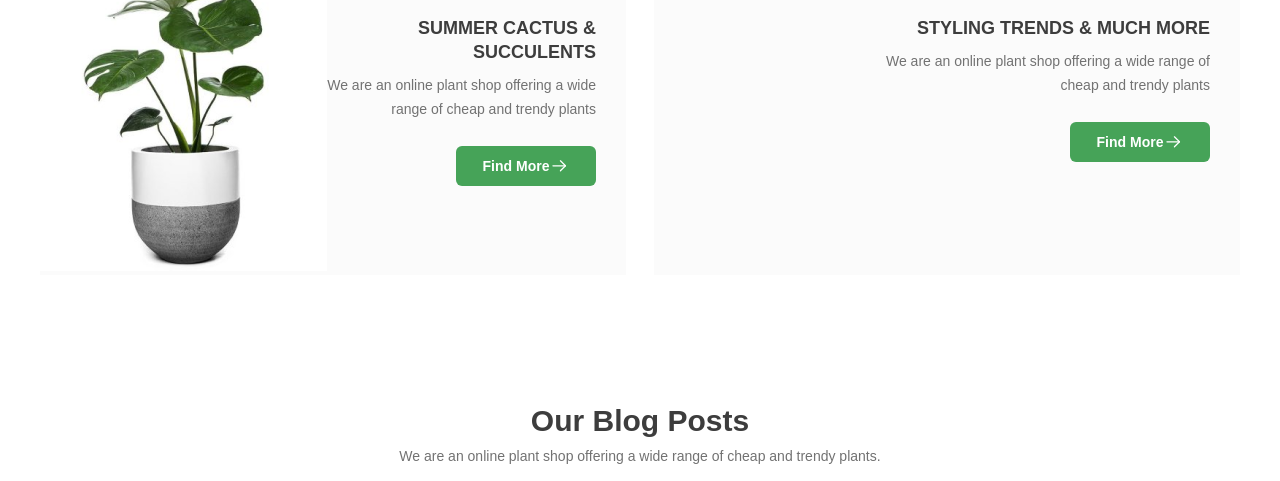
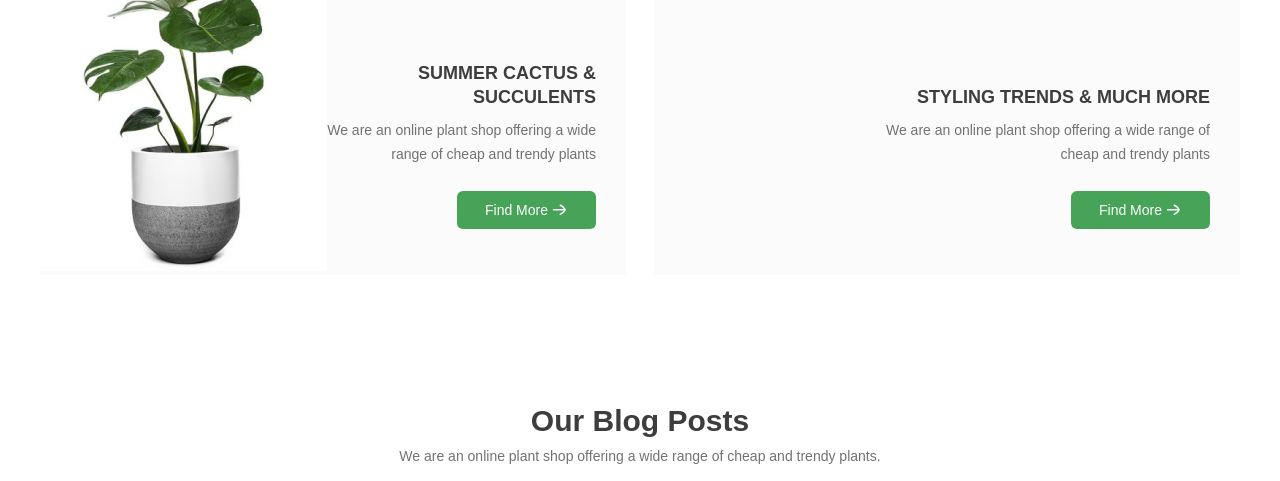
Before and after one commit to koshelnikiv/hillel, a plain HTML site: page home-08/index.html in a window 1280 px wide. Shown: the part 29-510 px from the top of the page. Drawn offline with Linux system fonts and the light colour scheme.

Commit message:
'home-08'

```diff
--- a/home-08/css/style.css
+++ b/home-08/css/style.css
@@ -38,15 +38,15 @@
 }
 
 .find-text {
-    width: auto;
-    vertical-align: top;
-    margin: 0;
+    display: flex;
+    flex-direction: column;
+    justify-content: flex-end;
+    align-items: flex-end;
     text-align: right;
 }
 
 .find-text h3 {
     color: #3D3D3D;
-    text-align: right;
     font-size: 18px;
     font-style: normal;
     font-weight: 900;
@@ -55,29 +55,8 @@
     margin: 37px 30px 0 0;
 }
 
-.find-text a {
-    display: flex;
-    /*vertical-align: middle;
-    text-align: center;*/
-    color: #FFF;
-    font-size: 14px;
-    font-style: normal;
-    font-weight: bold;
-    line-height: 20px;
-    width: 140px;
-    height: 40px;
-    border-radius: 6px;
-    background: #46A358;
-    margin: 25px 30px 46px auto;
-    text-decoration: none;
-    justify-content: center;
-    align-content: center;
-    flex-wrap: wrap;
-}
-
 .find-text p {
     color: #727272;
-    text-align: right;
     font-size: 14px;
     font-style: normal;
     font-weight: 400;
@@ -85,6 +64,25 @@
     margin: 9px 30px 0 0;
 }
 
+.find-text-btn {
+    display: flex;
+    text-align: center;
+    color: #ffffff;
+    font-size: 14px;
+    font-weight: 500;
+    line-height: 20px;
+    font-style: normal;
+    border-radius: 6px;
+    background: #46a358;
+    text-decoration: none;
+    padding: 9px 28px;
+    margin: 25px 30px 46px 0;
+
+}
+
+.find-text-btn span{
+    margin: 0 2px 0 0;
+}
 
 .blog-list {
     display: flex;
@@ -96,7 +94,7 @@
     background-color: #FBFBFB;
 }
 
-.blog-box h1 {
+.blog-box h2 {
     color: #3D3D3D;
     text-align: center;
     font-size: 30px;
--- a/home-08/index.html
+++ b/home-08/index.html
@@ -18,15 +18,9 @@
                 <div class="find-text">
                     <h3>Summer cactus & succulents</h3>
                     <p>We are an online plant shop offering a wide range of cheap and trendy plants</p>
-                    <a href="#">Find More
-                        <svg width="20" height="20" viewBox="0 0 16 16" fill="none" xmlns="http://www.w3.org/2000/svg">
-                            <path
-                                d="M2.66666 7.81714C2.66666 7.56401 2.85476 7.35481 3.09881 7.3217L3.16666 7.31714L13.1667 7.31714C13.4428 7.31714 13.6667 7.541 13.6667 7.81714C13.6667 8.07027 13.4786 8.27947 13.2345 8.31257L13.1667 8.31714H3.16666C2.89051 8.31714 2.66666 8.09328 2.66666 7.81714Z"
-                                fill="#FFFFFF" />
-                            <path
-                                d="M8.78066 4.15517C8.58498 3.96033 8.5843 3.64375 8.77914 3.44807C8.95627 3.27018 9.23401 3.25344 9.43006 3.39825L9.48624 3.44655L13.5196 7.46255C13.698 7.6402 13.7142 7.91895 13.5683 8.11499L13.5196 8.17114L9.48627 12.1878C9.29061 12.3827 8.97403 12.382 8.77917 12.1863C8.60203 12.0085 8.58646 11.7307 8.7321 11.5352L8.78063 11.4792L12.458 7.81666L8.78066 4.15517Z"
-                                fill="#FFFFFF" />
-                        </svg>
+                    <a class="find-text-btn" href="#">
+                        <span>Find More</span>
+                        <img src="./img/arrow-find.svg" alt="arrow-find">
                     </a>
                 </div>
             </div>
@@ -37,21 +31,15 @@
                 <div class="find-text">
                     <h3>Styling Trends & much more</h3>
                     <p>We are an online plant shop offering a wide range of cheap and trendy plants</p>
-                    <a href="#">Find More
-                        <svg width="20" height="20" viewBox="0 0 16 16" fill="none" xmlns="http://www.w3.org/2000/svg">
-                            <path
-                                d="M2.66666 7.81714C2.66666 7.56401 2.85476 7.35481 3.09881 7.3217L3.16666 7.31714L13.1667 7.31714C13.4428 7.31714 13.6667 7.541 13.6667 7.81714C13.6667 8.07027 13.4786 8.27947 13.2345 8.31257L13.1667 8.31714H3.16666C2.89051 8.31714 2.66666 8.09328 2.66666 7.81714Z"
-                                fill="#FFFFFF" />
-                            <path
-                                d="M8.78066 4.15517C8.58498 3.96033 8.5843 3.64375 8.77914 3.44807C8.95627 3.27018 9.23401 3.25344 9.43006 3.39825L9.48624 3.44655L13.5196 7.46255C13.698 7.6402 13.7142 7.91895 13.5683 8.11499L13.5196 8.17114L9.48627 12.1878C9.29061 12.3827 8.97403 12.382 8.77917 12.1863C8.60203 12.0085 8.58646 11.7307 8.7321 11.5352L8.78063 11.4792L12.458 7.81666L8.78066 4.15517Z"
-                                fill="#FFFFFF" />
-                        </svg>
+                    <a class="find-text-btn" href="#">
+                        <span>Find More</span>
+                        <img src="./img/arrow-find.svg" alt="arrow-find">
                     </a>
                 </div>
             </div>
         </section>
         <section class="blog-box">
-            <h1>Our Blog Posts</h1>
+            <h2>Our Blog Posts</h2>
             <p>We are an online plant shop offering a wide range of cheap and trendy plants.</p>
             <div class="blog-list">
                 <div class="blog-item">
```
Also changed, not shown: home-08/img/arrow-find.svg (added).
